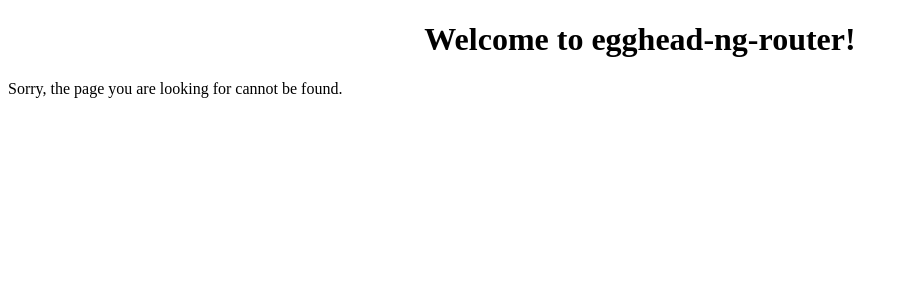
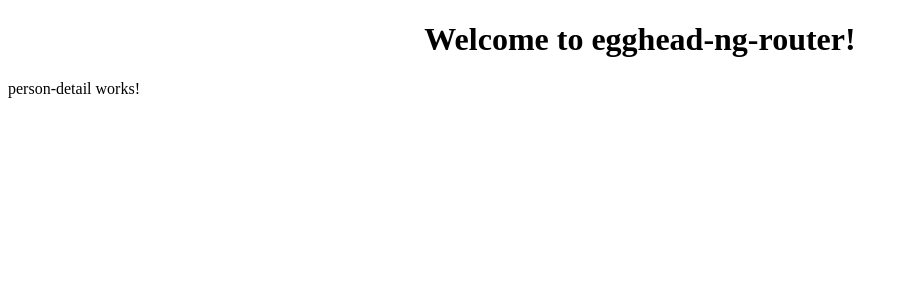
Before and after one commit to zhaoshengjun/angular-routing, an Angular app: page /people/persondetail in a window 1280 px wide. Shown: the top 300 px of the page, without its empty margins (0-907 px from the left). Built offline with nearby package versions, Linux system fonts and the light colour scheme.

Commit message:
more component

```diff
--- a/src/app/app-routing.module.ts
+++ b/src/app/app-routing.module.ts
@@ -3,11 +3,15 @@ import { NgModule } from "@angular/core";
 import { Routes, RouterModule } from "@angular/router";
 import { HomeComponent } from "./home/home.component";
 import { AboutComponent } from "./about/about.component";
+import { PersonDetailComponent } from "./people/person-detail.component";
+import { ContactListComponent } from "./contacts/contact-list.component";
 
 const routes: Routes = [
   { path: "", redirectTo: "home", pathMatch: "full" },
   { path: "home", component: HomeComponent },
   { path: "about", component: AboutComponent },
+  { path: "people/persondetail", component: PersonDetailComponent },
+  { path: "contacts/list", component: ContactListComponent },
   { path: "**", component: NotfoundComponent }
 ];
 
--- /dev/null
+++ b/src/app/contacts/contact-list.component.ts
@@ -0,0 +1,19 @@
+import { Component, OnInit } from '@angular/core';
+
+@Component({
+  selector: 'app-contact-list',
+  template: `
+    <p>
+      contact-list works!
+    </p>
+  `,
+  styles: []
+})
+export class ContactListComponent implements OnInit {
+
+  constructor() { }
+
+  ngOnInit() {
+  }
+
+}
--- /dev/null
+++ b/src/app/people/person-detail.component.html
@@ -0,0 +1,3 @@
+<p>
+  person-detail works!
+</p>
--- /dev/null
+++ b/src/app/people/person-detail.component.ts
@@ -0,0 +1,15 @@
+import { Component, OnInit } from '@angular/core';
+
+@Component({
+  selector: 'app-person-detail',
+  templateUrl: './person-detail.component.html',
+  styleUrls: ['./person-detail.component.css']
+})
+export class PersonDetailComponent implements OnInit {
+
+  constructor() { }
+
+  ngOnInit() {
+  }
+
+}
```
Also changed, not shown: src/app/app.module.ts (+14 -13 lines), src/app/contacts/contacts.module.ts (added, +9 -0 lines), src/app/people/people.module.ts (added, +9 -0 lines), src/app/people/person-detail.component.css (added).
